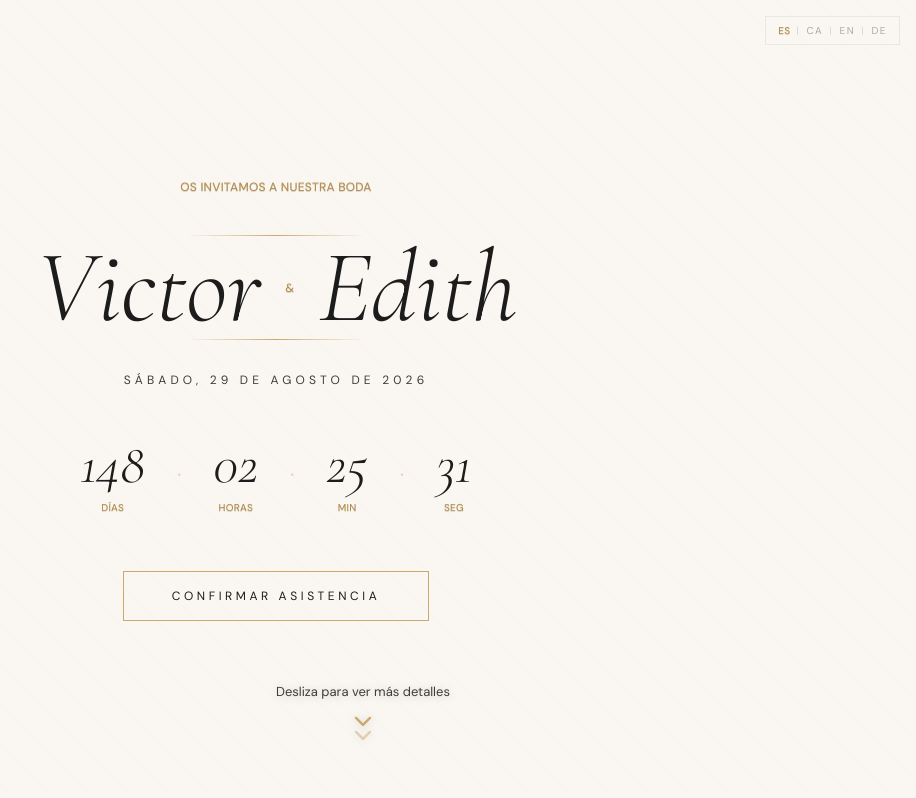
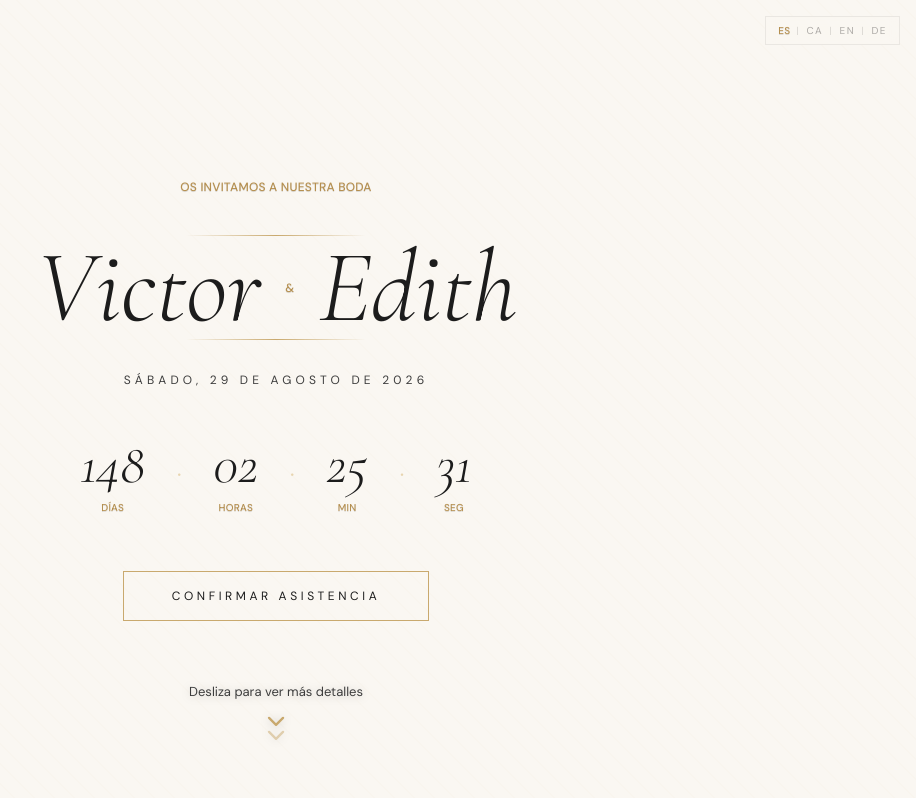
Before and after one commit to javi-RamirezM/Victor-Edith-Wedding-Site, a Next.js app: page / in a window 1280 px wide. Shown: the top 798 px of the page, without its empty margins (364-1280 px from the left). Built offline with nearby package versions, Linux system fonts and the light colour scheme.

Commit message:
Centered

```diff
--- a/components/HeroSection.tsx
+++ b/components/HeroSection.tsx
@@ -195,10 +195,11 @@ export default function HeroSection() {
 
       {/* Scroll cue */}
       <div
-        className="absolute bottom-8 left-1/2 -translate-x-1/2 flex flex-col items-center gap-3 animate-bounce drop-shadow-[0_1px_4px_rgba(0,0,0,0.18)]"
+        className="absolute bottom-8 left-1/2 -translate-x-1/2"
         aria-hidden="true"
       >
-        <span className="font-sans text-dark-soft text-[13px] whitespace-nowrap">
+        <div className="flex flex-col items-center gap-3 animate-bounce drop-shadow-[0_1px_4px_rgba(0,0,0,0.18)]">
+          <span className="font-sans text-dark-soft text-[13px] whitespace-nowrap text-center">
             {t("hero.scroll")}
           </span>
           <svg
@@ -217,6 +218,7 @@ export default function HeroSection() {
             <polyline points="6 16 12 22 18 16" opacity="0.5" />
           </svg>
         </div>
+      </div>
     </section>
   );
 }
```
Lines whose indentation alone changed are shown as unchanged.
